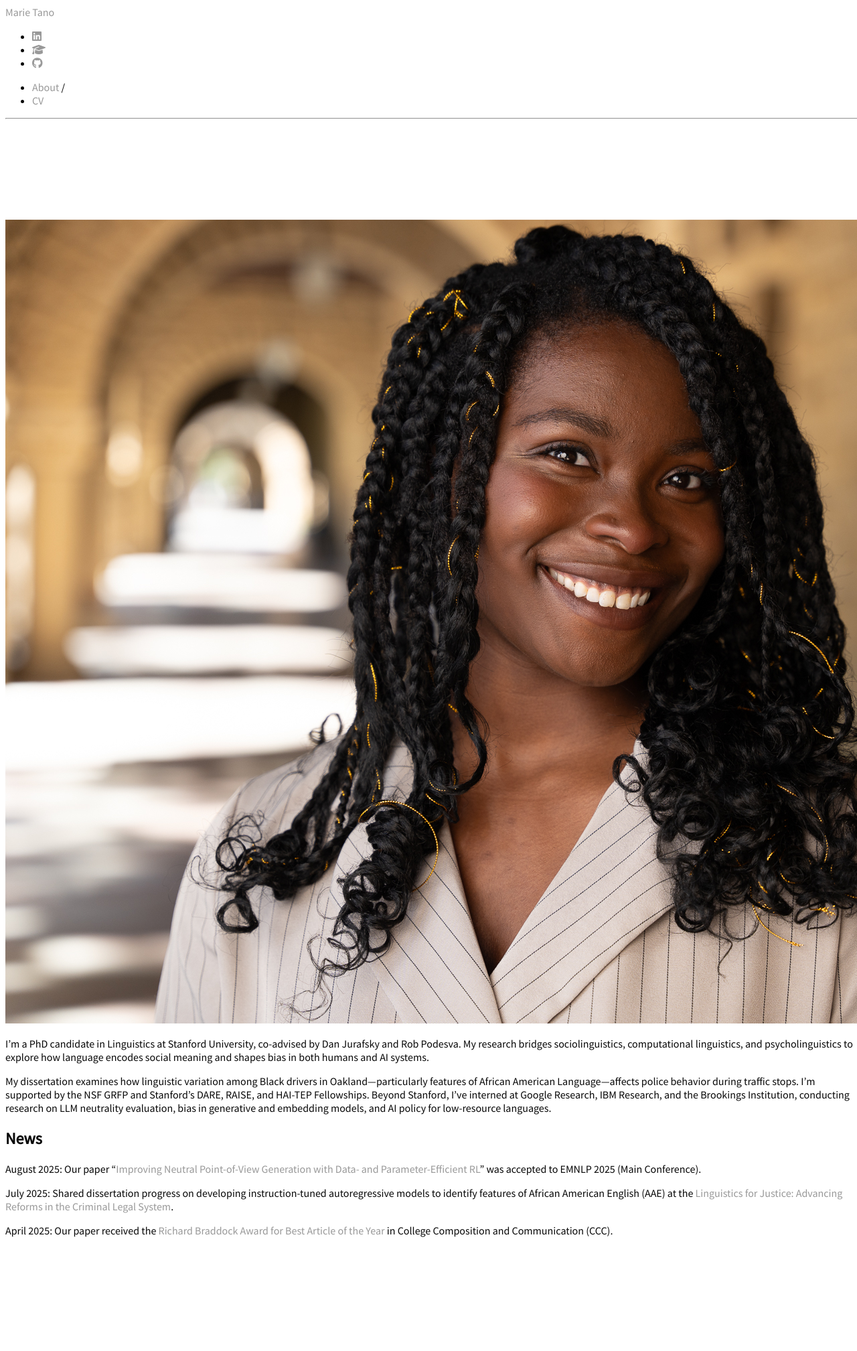
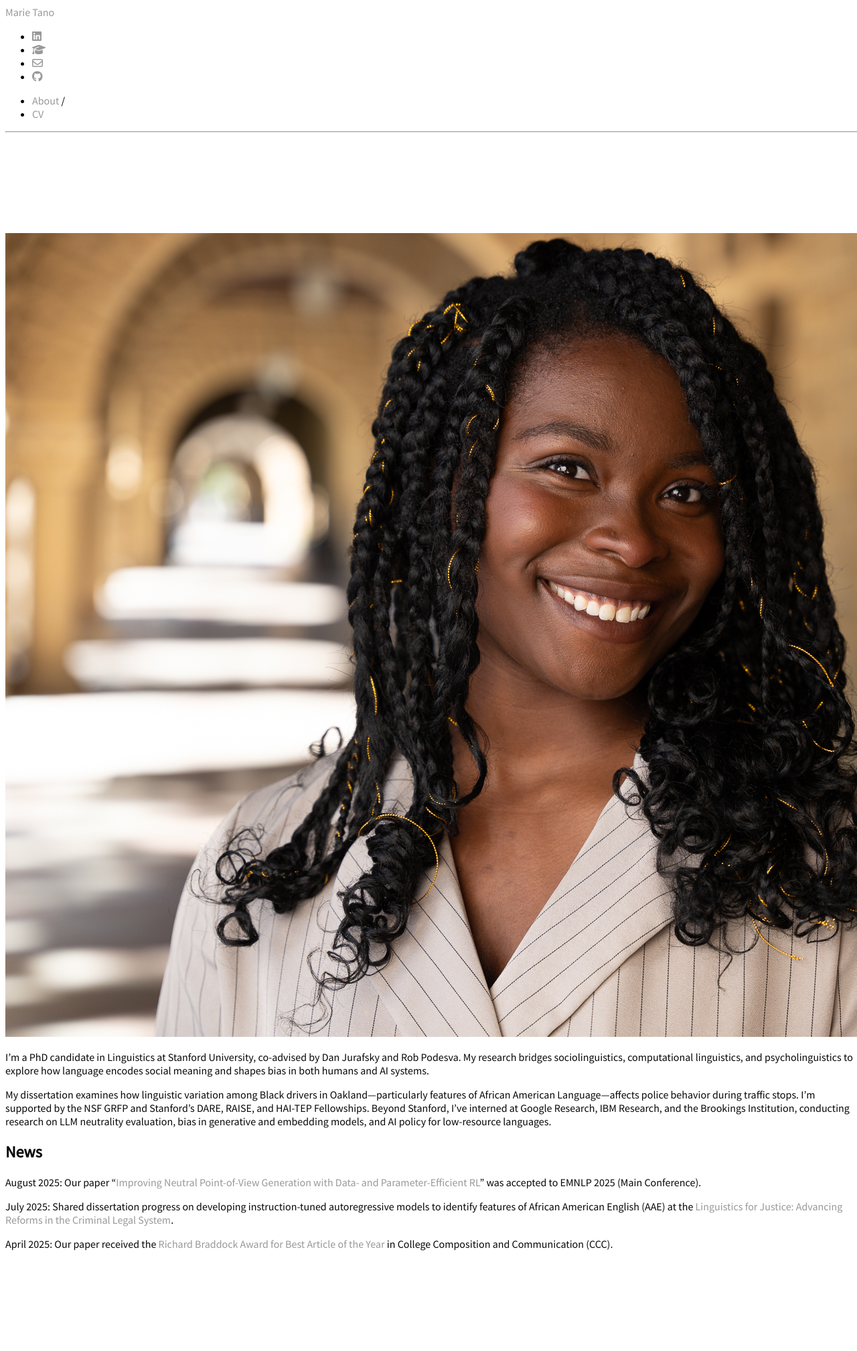
Before and after one commit to mariemmanue/mariemmanue, a Jekyll site: the page built from index.md, in a window 1280 px wide. Shown: the whole page at 67% size. Built offline with Jekyll 4.4.1, drawn with Linux system fonts in a browser that asks for light colours; some web fonts are replaced.

Commit message:
Update default.html

```diff
--- a/_layouts/default.html
+++ b/_layouts/default.html
@@ -18,16 +18,11 @@
   {% else %}
     {% assign desc = site.description %}
   {% endif %}
-    {% if page.url %}
   {% assign url = site.url | append: site.baseurl | append: page.url %}
-    {% else %}
-        {% assign url = site.url | append: site.baseurl | append: page.url %}
-    {% endif %}
   <meta name="description" content="{{ desc }}">
   <link rel="preconnect" href="https://fonts.googleapis.com">
   <link rel="preconnect" href="https://fonts.gstatic.com" crossorigin>
   <link href="https://fonts.googleapis.com/css2?family=Source+Serif+Pro&display=swap" rel="stylesheet">
-    <!-- <link href='https://fonts.googleapis.com/css?family=Inconsolata:400,700' rel='stylesheet' type='text/css'> -->
   <link rel="alternate" type="application/rss+xml" title="{{ site.title }} RSS" href="/feed.xml" />
   <link rel="stylesheet" href="{{ site.baseurl }}/css/main.css">
   {% if site.favicon %}
@@ -67,34 +62,46 @@
       {% endif %}
       <a id="author-name" class="alignable pull-left" href="{{ site.url }}{{ site.baseurl }}">{{ site.title }}</a>
 
-            <ul class="social alignable pull-right navbar-ul">
+      <!-- Social icons -->
+      <ul class="social alignable pull-right navbar-ul" id="social-links">
         {% if site.social.linkedin %}
           <li class="alignable pull-left nav-list">
-                  <a href="{{ site.social.linkedin }}" target="_blank" rel="noopener noreferrer" aria-label="LinkedIn">
+            <a href="{{ site.social.linkedin }}" target="_blank" rel="noopener noreferrer" aria-label="LinkedIn" title="LinkedIn">
               <i class="fa-brands fa-linkedin"></i>
             </a>
           </li>
         {% endif %}
+
         {% if site.social.scholar %}
           <li class="alignable pull-left nav-list">
-                  <a href="{{ site.social.scholar }}" target="_blank" rel="noopener noreferrer" aria-label="Google Scholar">
+            <a href="{{ site.social.scholar }}" target="_blank" rel="noopener noreferrer" aria-label="Google Scholar" title="Google Scholar">
               <i class="fa-solid fa-graduation-cap"></i>
             </a>
           </li>
         {% endif %}
+
+        {% if site.social.email %}
+          <li class="alignable pull-left nav-list">
+            <a href="{{ site.social.email }}" aria-label="Email" title="Email">
+              <i class="fa-regular fa-envelope"></i>
+            </a>
+          </li>
+        {% endif %}
+
         {% if site.social.github %}
           <li class="alignable pull-left nav-list">
-                  <a href="{{ site.social.github }}" target="_blank" rel="noopener noreferrer" aria-label="GitHub">
+            <a href="{{ site.social.github }}" target="_blank" rel="noopener noreferrer" aria-label="GitHub" title="GitHub">
               <i class="fa-brands fa-github"></i>
             </a>
           </li>
         {% endif %}
       </ul>
 
+      <!-- Main nav -->
       <ul id="navlist" class="alignable pull-right navbar-ul">
         {% for x in site.nav %}
           {% if x.name == "Resume" %}
-                        <li class="alignable pull-left nav-list"><a target="_blank" href="{{ x.link }}">{{ x.name }}</a>
+            <li class="alignable pull-left nav-list"><a target="_blank" rel="noopener noreferrer" href="{{ x.link }}">{{ x.name }}</a>
           {% else %}
             <li class="alignable pull-left nav-list"><a href="{{ x.link }}">{{ x.name }}</a>
           {% endif %}
```
Lines whose indentation alone changed are shown as unchanged.
